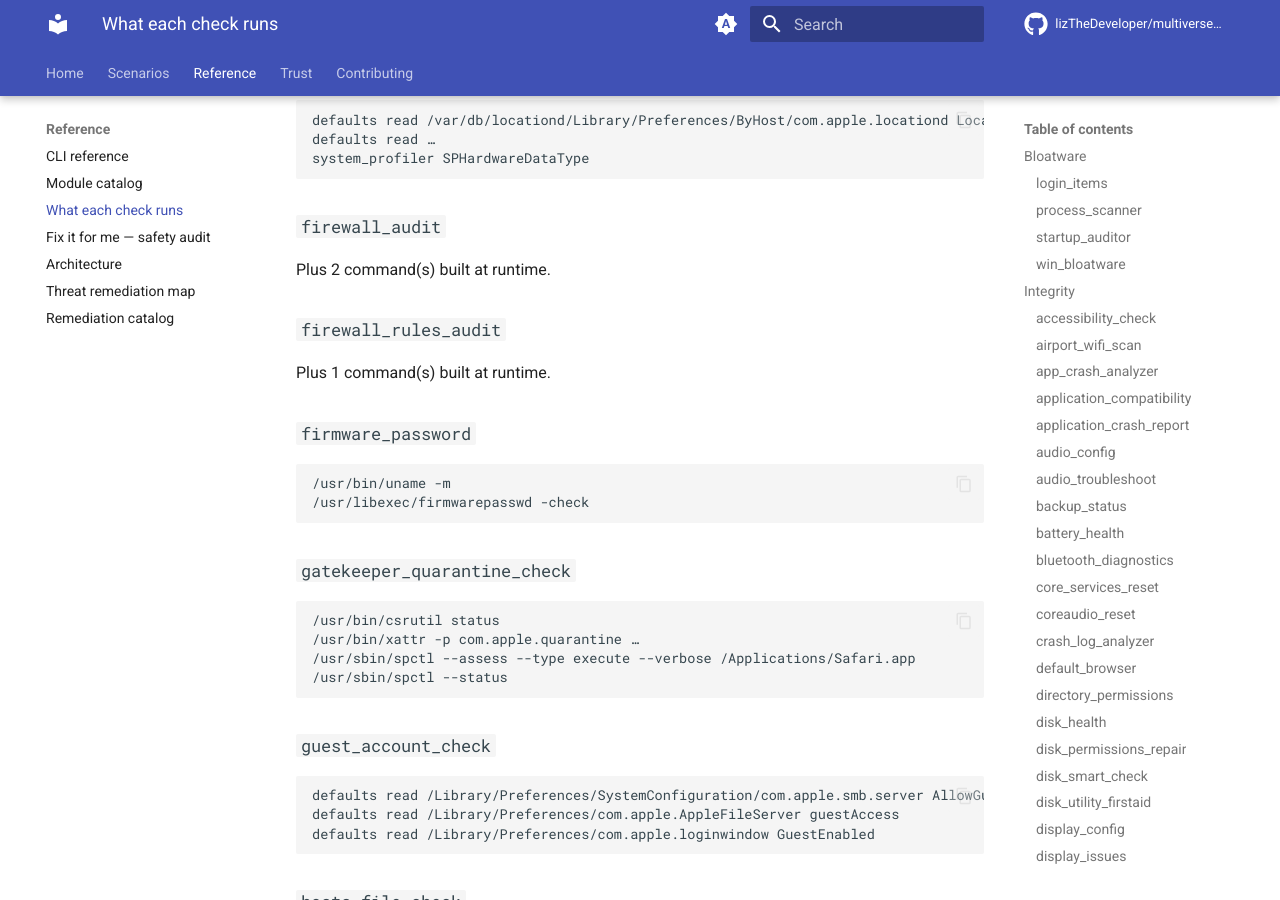
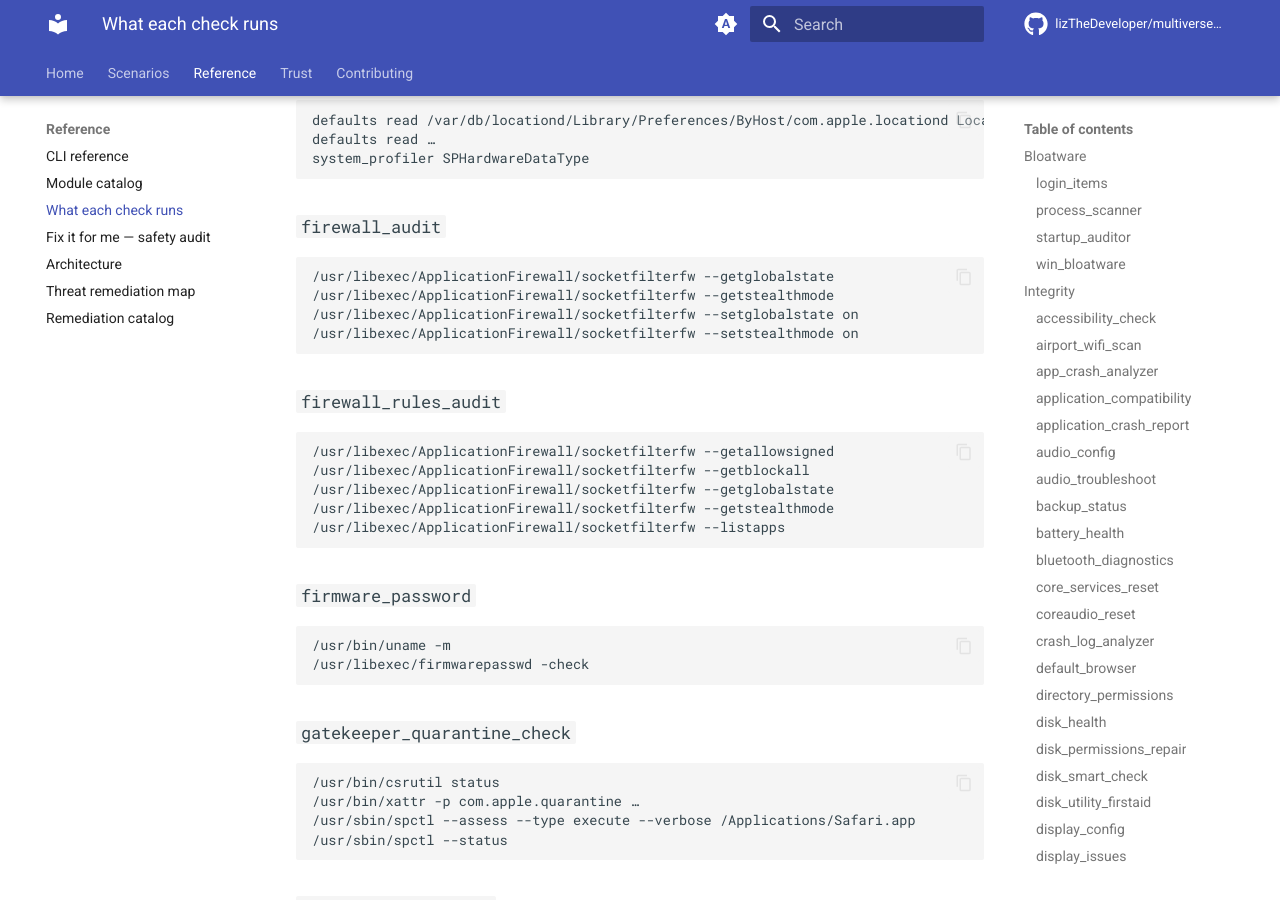
Before and after one commit to lizTheDeveloper/multiverse-device-rescue, an MkDocs documentation site: the page built from docs/commands.md, in a window 1280 px wide and 900 px high, scrolled down 30545 px. Built offline with MkDocs 1.6.1 and Material for MkDocs 9.7.7, drawn with Linux system fonts in a browser that asks for light colours; comment, search, counter and statistics services are not loaded; some of the changed text lies outside the part shown.

Commit message:
Command catalog: write firewall commands out in full
firewall_rules_audit and firewall_audit built argv from SOCKETFILTERFW plus a
flag, so docs/commands.md showed 'Plus N command(s) built at runtime' instead of
the socketfilterfw commands. Each call is now a literal argument list; a test
checks the generator finds every firewall flag and the launchctl probes.

Co-Authored-By: Claude Opus 5.5 <noreply@anthropic.com>

````diff
--- a/docs/commands.md
+++ b/docs/commands.md
@@ -1521,13 +1521,22 @@ system_profiler SPHardwareDataType
 
 ### `firewall_audit`
 
-
-Plus 2 command(s) built at runtime.
+```text
+/usr/libexec/ApplicationFirewall/socketfilterfw --getglobalstate
+/usr/libexec/ApplicationFirewall/socketfilterfw --getstealthmode
+/usr/libexec/ApplicationFirewall/socketfilterfw --setglobalstate on
+/usr/libexec/ApplicationFirewall/socketfilterfw --setstealthmode on
+```
 
 ### `firewall_rules_audit`
 
-
-Plus 1 command(s) built at runtime.
+```text
+/usr/libexec/ApplicationFirewall/socketfilterfw --getallowsigned
+/usr/libexec/ApplicationFirewall/socketfilterfw --getblockall
+/usr/libexec/ApplicationFirewall/socketfilterfw --getglobalstate
+/usr/libexec/ApplicationFirewall/socketfilterfw --getstealthmode
+/usr/libexec/ApplicationFirewall/socketfilterfw --listapps
+```
 
 ### `firmware_password`
 
@@ -1722,9 +1731,12 @@ sqlite3 …
 ```text
 defaults read /Library/Preferences/com.apple.RemoteDesktop
 defaults read /Library/Preferences/com.apple.RemoteManagement ARD_AllLocalUsers
-systemsetup -getremoteappleevents
-systemsetup -getremotelogin
-```
+launchctl print system/com.apple.AEServer
+launchctl print system/com.apple.screensharing
+launchctl print system/com.openssh.sshd
+```
+
+Plus 1 command(s) built at runtime.
 
 ### `rootkit_check`
 
````
Also changed, not shown: other parts of docs/commands.md (+6 -2 lines), docs/REMEDIATION_CATALOG.md (+4 -1 lines), 4 other files.
